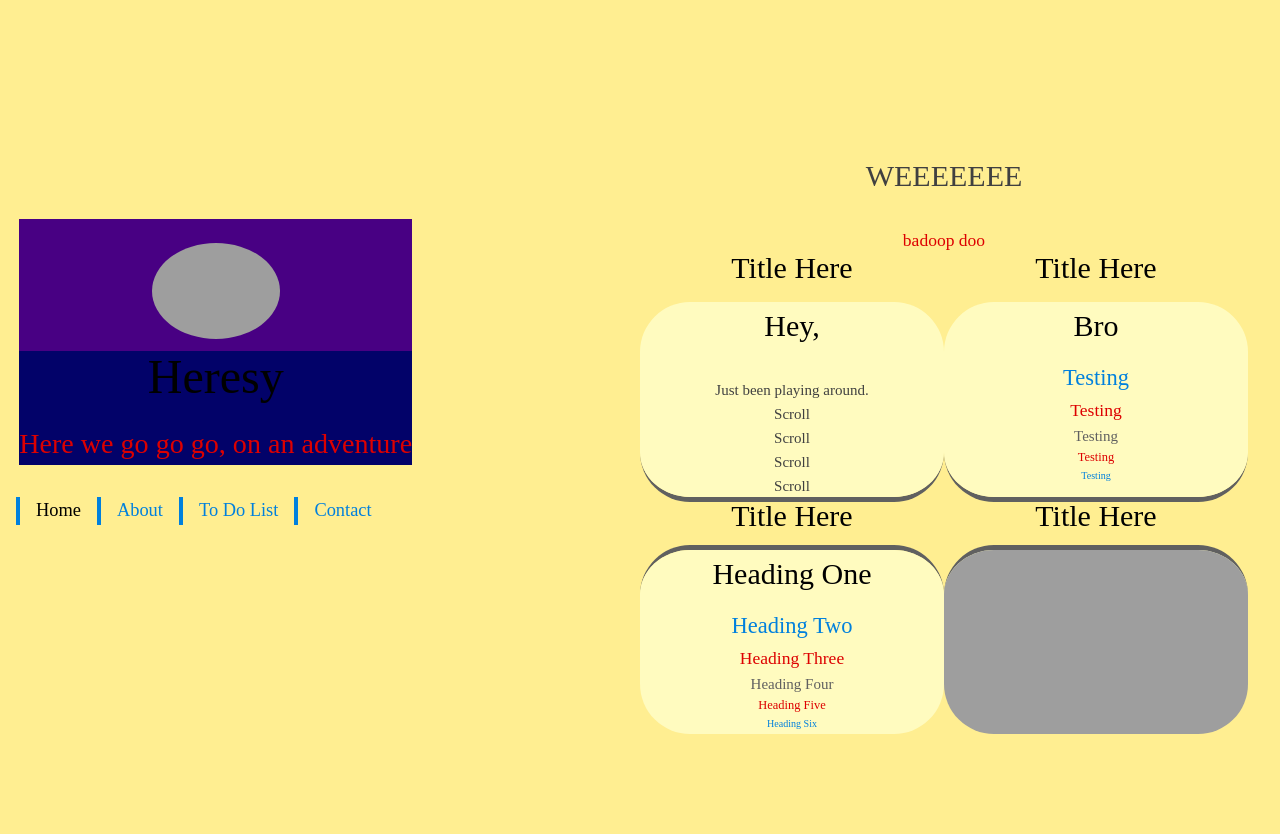
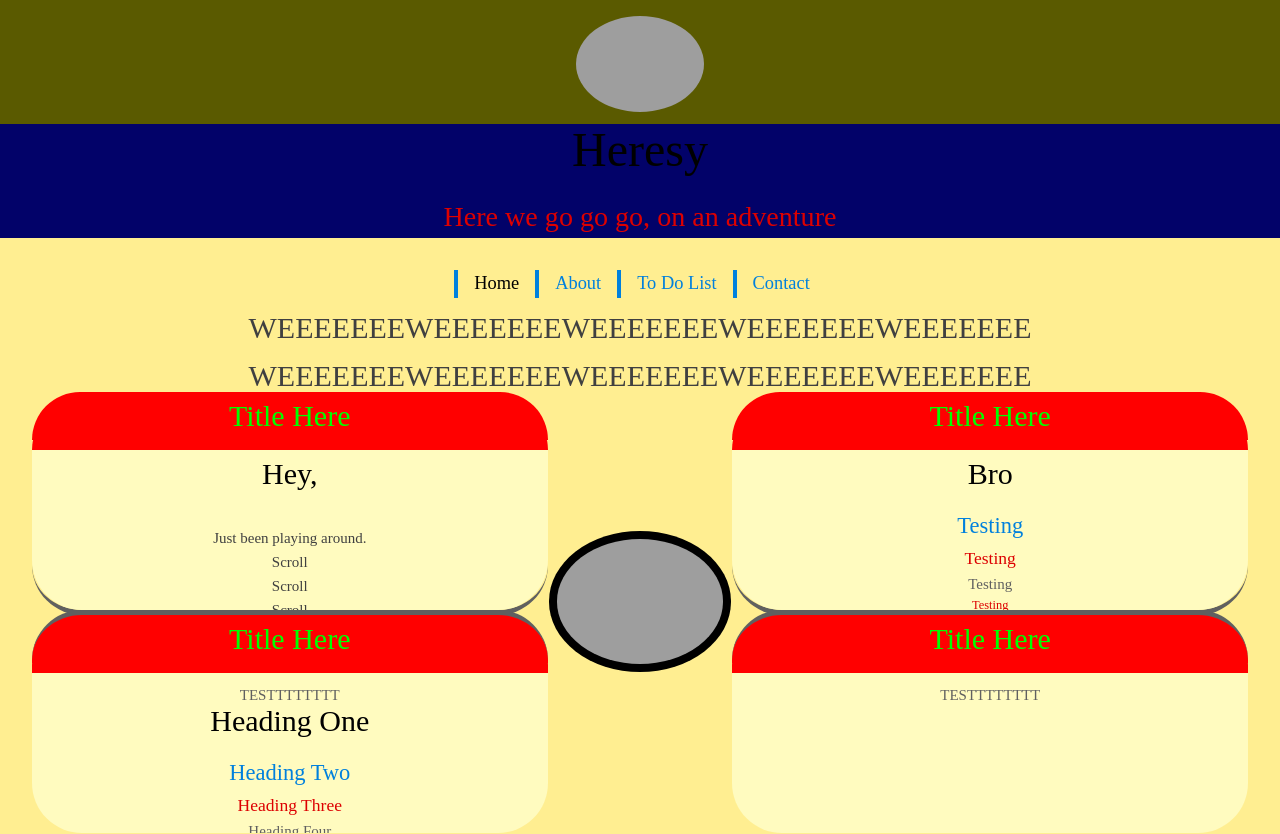
Before and after one commit to JusticePlague/fan-website-build, a Vue app: page / in a window 1280 px wide. Before the commit the page ends 800 px from the top, so only its background shows below. Built offline with nearby package versions, Linux system fonts and the light colour scheme.

Commit message:
layout edit homepage

```diff
--- a/src/assets/base.css
+++ b/src/assets/base.css
@@ -47,6 +47,7 @@
     --bg-2: var(--light-2);
 
     --border: var(--light-accent-1);
+    --border-2: var(--light-accent-5);
     --nav-border: var(--light-accent-3);
     --nav-hover: var(--light-accent-2);
     --nav-border-hover: var(--light-accent-2);
@@ -86,6 +87,7 @@
     --bg-2: var(--dark-2);
 
     --border: var(--dark-accent-3);
+    --border-2: var(--dark-accent-5);
     --nav-border: var(--dark-accent-3);
     --nav-hover: var(--dark-accent-2);
     --nav-border-hover: var(--dark-accent-2);
--- a/src/assets/main.css
+++ b/src/assets/main.css
@@ -222,40 +222,9 @@ button:hover {
     place-items: center;
   }
 
-  #app {
+  /* #app {
     display: grid;
     grid-template-columns: 1fr 1fr;
     padding: 0 2rem;
-  }
-
-  .greetings h1, .greetings h3 {
-    text-align: left;
-  }
-
-  header {
-    display: flex;
-    place-items: center;
-    padding-right: calc(var(--section-gap) / 2);
-  }
-
-  header .page-container {
-    display: flex;
-    place-items: flex-start;
-    flex-wrap: wrap;
-  }
-
-  nav {
-    text-align: left;
-    margin-left: -1rem;
-    font-size: 1.15rem;
-    padding: 1rem 0;
-    margin-top: 1rem;
-  }
-
-  .list {
-    font-size: 1.5em;
-    justify-content: right;
-    width: 80vw;
-    padding: 0 5vw 0 0;
-  }
+  } */
 }
--- a/src/components/PageHeader.vue
+++ b/src/components/PageHeader.vue
@@ -47,7 +47,7 @@
   font-size: 1.5rem;
 }
 
-@media (min-width: 1024px) {
+/*@media (min-width: 1024px) {
   .page-header{
     display: block;
     margin-left: -1vw;
@@ -57,5 +57,5 @@
   .img-wrap{
     background: rgb(72, 0, 131);
   }
-}
+}*/
 </style>
--- a/src/components/aboutcomp/TheAbout.vue
+++ b/src/components/aboutcomp/TheAbout.vue
@@ -55,11 +55,7 @@
 
 <style scoped>
 
-
-
 /*Divs*/
-
-
 .grid {
   display: grid;
   grid-template-columns: repeat(2, 1fr);
--- a/src/components/contactcomp/TheContact.vue
+++ b/src/components/contactcomp/TheContact.vue
@@ -0,0 +1,56 @@
+<script>
+const WEB3FORMS_ACCESS_KEY = "31ad27a4-5743-4ac1-975b-1581dc702cf2";
+
+export default {
+  data() {
+    return {
+      name: "Enter Name Here",
+      email: "Enter Email Here",
+      message: "How can I help you?",
+    };
+  },
+  methods: {
+    async submitForm() {
+      const response = await fetch("https://api.web3forms.com/submit", {
+        method: "POST",
+        headers: {
+          "Content-Type": "application/json",
+          Accept: "application/json",
+        },
+        body: JSON.stringify({
+          access_key: WEB3FORMS_ACCESS_KEY,
+          name: this.name,
+          email: this.email,
+          message: this.message,
+        }),
+      });
+      const result = await response.json();
+      if (result.success) {
+        console.log(result);
+      }
+    },
+  },
+};
+</script>
+
+<template>
+    <form @submit.prevent="submitForm">
+        <div class="name-input">
+            <input type="text" name="name" v-model="name"/>
+        </div>
+
+        <div class="email-input">
+            <input type="email" name="email"  v-model="email"/>
+        </div>
+
+        <div class="message-input">
+            <textarea name="message" v-model="message"></textarea>
+        </div>
+
+
+      <button type="submit">Send Message</button>
+    </form>
+</template>
+
+<style scoped>
+</style>
--- a/src/components/homecomp/TheHome.vue
+++ b/src/components/homecomp/TheHome.vue
@@ -5,10 +5,8 @@
 
 <template>
   <div class="banners">
-    <h1 class="miniHome">WEEEEEEE</h1>
-    <h3>
-      badoop doo
-    </h3>
+    <h1 class="miniHome">WEEEEEEEWEEEEEEEWEEEEEEEWEEEEEEEWEEEEEEE
+      WEEEEEEEWEEEEEEEWEEEEEEEWEEEEEEEWEEEEEEE</h1>
   </div>
 
   <main>
@@ -18,12 +16,14 @@
 
           <div class="left" id="left">
 
-            <div class="box-header">
+
+            <div class="lefttop">
+
+                <div class="box-header-top">
                   <h1>Title Here</h1>
                 </div>
 
-            <div class="lefttop">
-
+                <div class="box-text-top">
                   <h1>
                     Hey,
                   </h1>
@@ -37,10 +37,17 @@
                   </p>
                   </div>
 
-            <div class="box-header">
+            </div>
+
+            <div class="leftbottom">
+              <div class="box-header-bottom">
                 <h1>Title Here</h1>
               </div>
-            <div class="leftbottom">
+
+              <div class="box-text-bottom">
+
+                TESTTTTTTTT
+
               <h1>Heading One</h1>
               <h2>Heading Two</h2>
               <h3>Heading Three</h3>
@@ -53,17 +60,26 @@
               </p>
             </div>
             </div>
+          </div>
 
         </div>
+
+        <div class="midcontainer">
+          <div class="mid-pic">
+
+          </div>
+        </div>
+
 
       <div class="rightcontainer col-3">
         <div class="right">
 
-          <div class="box-header">
+          <div class="righttop">
+            <div class="box-header-top">
               <h1>Title Here</h1>
             </div>
 
-          <div class="righttop">
+            <div class="box-text-top">
               <h1>Bro</h1>
               <h2>Testing</h2>
               <h3>Testing</h3>
@@ -72,14 +88,16 @@
               <h6>Testing</h6>
               <p>Testing</p>
             </div>
+          </div>
 
-          <div class="box-header">
+          <div class="rightbottom">
+            <div class="box-header-bottom">
               <h1>Title Here</h1>
             </div>
 
-          <div class="rightbottom">
-            <div class="grid-img">
+            <div class="box-text-bottom">
 
+              TESTTTTTTTT
             </div>
           </div>
         </div>
@@ -105,14 +123,19 @@ main {
   flex-flow: row nowrap;
   justify-content: space-between;
   align-items: flex-start;
+  margin-top: -3vh;
 }
 
 .col-3 {
-  width: 50%;
+  width: 40%;
+}
+
+.col-4{
+  width:25%;
 }
 
 .col-6 {
-  width: 50%;
+  width: 40%;
 }
 
 .col-12 {
@@ -123,61 +146,102 @@ main {
   order: 0;
 }
 
+.midcontainer{
+  order:1;
+}
+
 .rightcontainer {
-  order: 1;
+  order: 2;
 }
 
 .left,
 .right {
   background-color: transparent;
-  max-width: 50vw;
-  height: 60vh;
+  max-width: 60vw;
+  height: 50vh;
   text-align: center;
-  border: var(--dark2) solid 5px;
-  overflow: scroll;
-  border-radius: 50px;
+  margin: auto;
 }
 
-.lefttop,
-.leftbottom,
-.righttop{
-  background-color: var(--bg-2);
-  height: 25vh;
-  text-align: center;
-  padding: 10px 25px;
-  overflow: scroll;
-  max-width: 50vw;
+.left{
+  margin-right: -6%;
 }
 
-.rightbottom{
-  background-color: var(--bg-2);
-  text-align: center;
-  overflow: hidden;
-  max-width: 50vw;
-  height: 25vh;
-  align-content: center;
+.right{
+  margin-left: -6%;
 }
 
 .lefttop,
 .righttop {
   border-bottom: var(--border) solid 5px;
   border-radius: 50px;
+  margin-top: -1vh;
 }
 
 .leftbottom,
 .rightbottom {
-  margin-top: -5px;
-  border-top: var(--border) solid 5px;
-  border-radius: 50px;
+  margin-top: 0;
 }
 
-.grid-img {
+.box-header-top,
+.box-header-top h1 {
+  background: #f00;
+  color: #0f0;
+  margin: 1vh 0 0 0;
+  border-top-left-radius: 50px;
+  border-top-right-radius: 50px;
+}
+
+.box-header-bottom,
+.box-header-bottom h1 {
+  border-top: var(--border) solid 5px;
+  border-top-left-radius: 50px;
+  border-top-right-radius: 50px;
+  background: #f00;
+  color: #0f0;
+}
+
+.box-text-top{
+  background-color: var(--bg-2);
+  height: 20vh;
+  margin: auto;
+  text-align: center;
+  padding: 10px 25px;
+  overflow: scroll;
+  max-width: 60vw;
+  border-bottom-left-radius: 50px;
+  border-bottom-right-radius: 50px;
+}
+
+.box-text-bottom{
+  background-color: var(--bg-2);
+  height: 20vh;
+  margin: auto;
+  text-align: center;
+  padding: 10px 25px;
+  overflow: scroll;
+  max-width: 60vw;
+  border-bottom-left-radius: 50px;
+  border-bottom-right-radius: 50px;
+}
+
+.midcontainer{
+  /*width: 10vh;*/
+  width:15%;
+  text-align: center;
+  margin: auto;
+  margin-top: auto;
+  border-radius: 50%;
+  padding: 1vh;
+  background: var(--border-2);
+}
+.mid-pic{
   width: auto;
   max-width: 100%;
   height: auto;
   position: relative;
   align-items: center;
   content: var(--grid-img);
-  margin: -10px, -10px, -10px, -10px;
+  border-radius: 50%;
 }
 </style>
--- a/src/views/ContactView.vue
+++ b/src/views/ContactView.vue
@@ -1,10 +1,10 @@
 <script setup>
-
+import TheContact from '../components/contactcomp/TheContact.vue'
 </script>
 
 <template>
     <div>
-
+        <TheContact />
     </div>
 </template>
 
```
Lines whose indentation alone changed are shown as unchanged.
